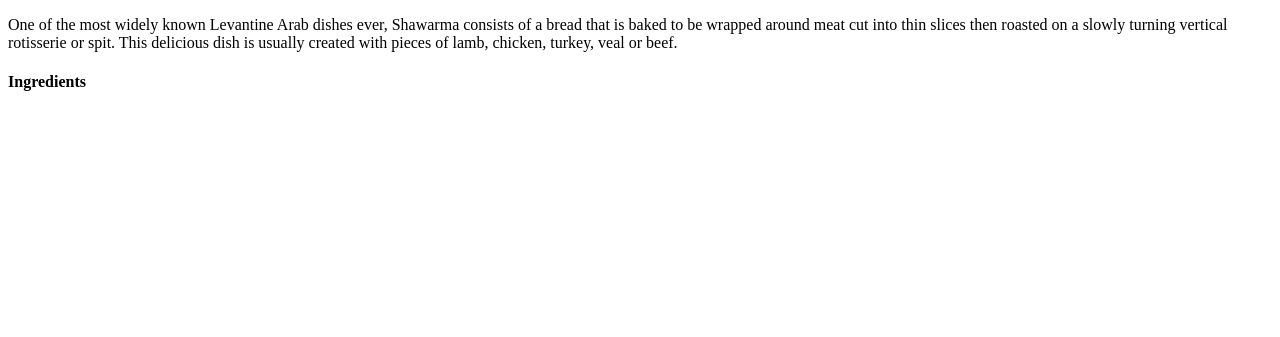
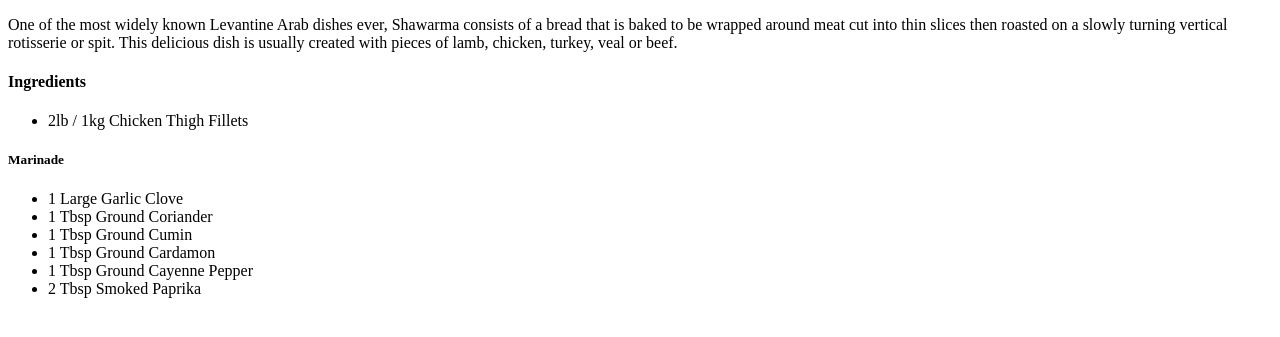
Before and after one commit to dvkak1/odin-recipes, a plain HTML site: page recipes/shawarma.html in a window 1280 px wide. Shown: the part 105-442 px from the top of the page. Drawn offline with Linux system fonts and the light colour scheme.

Commit message:
ingredients in progress

```diff
--- a/recipes/shawarma.html
+++ b/recipes/shawarma.html
@@ -14,5 +14,18 @@
       </p>
 
       <h4>Ingredients</h4>
+      <ul>
+          <li>2lb / 1kg Chicken Thigh Fillets</li>
+      </ul>
+
+      <h5>Marinade</h5>
+      <ul>
+          <li>1 Large Garlic Clove</li>
+          <li>1 Tbsp Ground Coriander</li>
+          <li>1 Tbsp Ground Cumin</li>
+          <li>1 Tbsp Ground Cardamon</li>
+          <li>1 Tbsp Ground Cayenne Pepper</li>
+          <li>2 Tbsp Smoked Paprika</li>
+      </ul>
     </body>
 </html>
```
